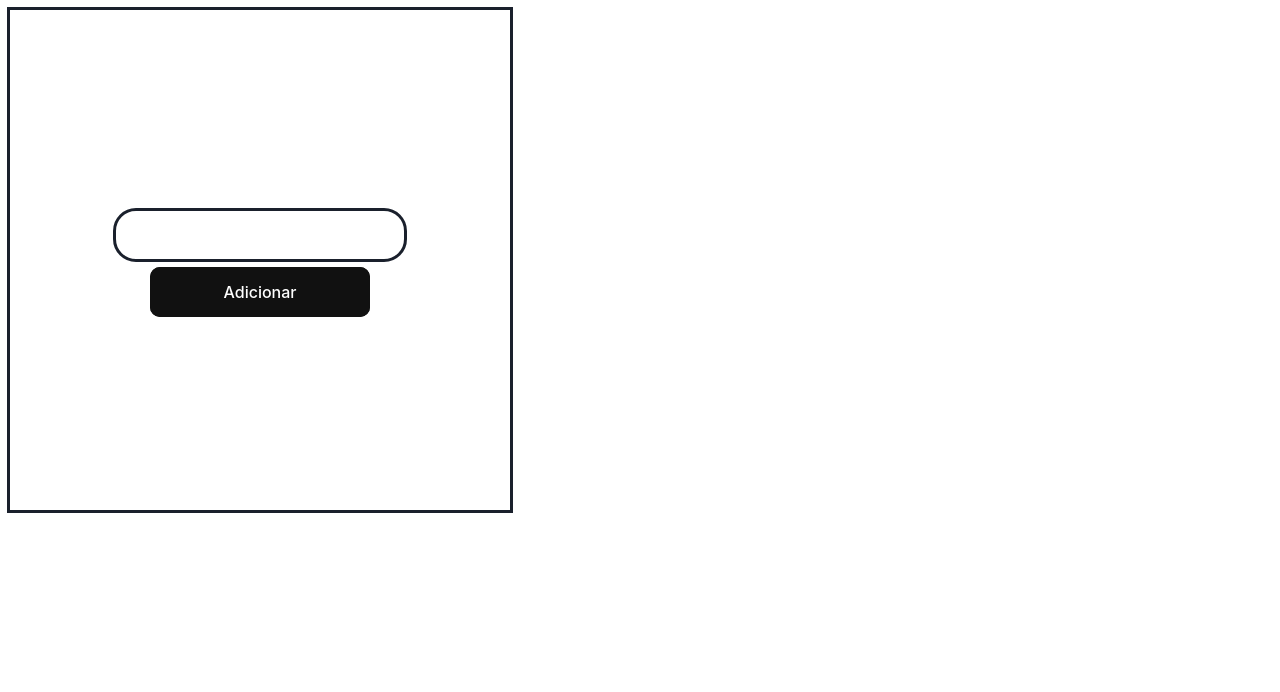
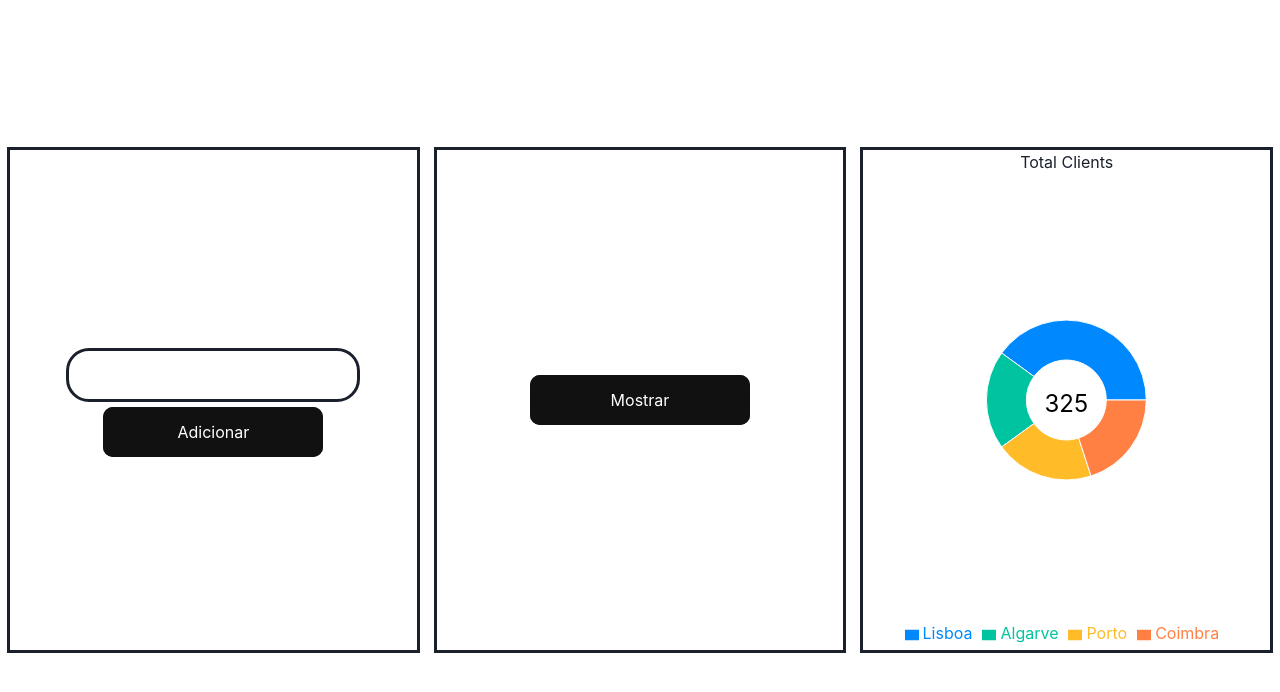
Before and after one commit to zmconsciencia/odin-app, a React (Vite) app: page / in a window 1280 px wide. Shown: the top 692 px of the page. Built offline with nearby package versions, Linux system fonts and the light colour scheme.

Commit message:
with recharts graph

```diff
--- a/package.json
+++ b/package.json
@@ -16,7 +16,8 @@
     "framer-motion": "^10.16.4",
     "react": "^18.2.0",
     "react-dom": "^18.2.0",
-    "react-router-dom": "^6.16.0"
+    "react-router-dom": "^6.16.0",
+    "recharts": "^2.8.0"
   },
   "devDependencies": {
     "@types/react": "^18.2.15",
--- a/src/App.css
+++ b/src/App.css
@@ -1,4 +1,34 @@
+.total {
+  display: flex;
+  flex-direction: row;
+  justify-content: center;
+  align-items: center;
+  height: 100vh;
+}
+
+.box-center {
+  width: 500px;
+  height: 500px;
+  margin: 10px;
+  display: flex;
+  flex-direction: column;
+  justify-content: center;
+  align-items: center;
+  outline-style: solid;
+}
+
 .box-left {
+  width: 500px;
+  height: 500px;
+  margin: 10px;
+  display: flex;
+  flex-direction: column;
+  justify-content: center;
+  align-items: center;
+  outline-style: solid;
+}
+
+.box-right {
   width: 500px;
   height: 500px;
   margin: 10px;
--- a/src/List.tsx
+++ b/src/List.tsx
@@ -1,4 +1,5 @@
 import React from "react";
+import { PieChart, Pie, Tooltip, ResponsiveContainer, Cell, Legend } from 'recharts';
 
 function ListItems(props: { value: string }) {
 	return (
@@ -17,10 +18,11 @@ function DisplayList(props: { items: string[] }) {
 	}
 
 export default function List() {
-	const items: string[] = JSON.parse(localStorage.getItem('items') || '[]');
-	const[state, setState] = React.useState(items);
+	const items = JSON.parse(localStorage.getItem('items') || '[]');
+	const[state, setState] = React.useState([] as string[]);
 	const[input, setInput] = React.useState('');
 	const[error, setError] = React.useState(false);
+	const[show, setShow] = React.useState(false);
 
 	const addItems = () => {
 		const newItems = [...state, input];
@@ -34,8 +36,28 @@ export default function List() {
 		localStorage.setItem('items', JSON.stringify(newItems));
 	}
 
+	const ShowHandler = () => {
+		if (show === false) {
+			setShow(true);
+		}
+		else {
+			setShow(false);
+		}
+	}
+
+	const data = [
+		{ name: 'Lisboa', value: 130 },
+		{ name: 'Algarve', value: 65 },
+		{ name: 'Porto', value: 65 },
+		{ name: 'Coimbra', value: 65}
+	];
+
+	const sumData : number = data.reduce((acc, item) => acc + item.value, 0);
+	const COLORS = ['#0088FE', '#00C49F', '#FFBB28', '#FF8042'];
+
 	return (
 		<>
+			<div className="total">
 				<div className="box-left">
 					{error && <p className="error">Invalid item</p>}
 					<input type="text" value={input} onChange={(e) => setInput(e.target.value)}
@@ -47,6 +69,24 @@ export default function List() {
 					<button className='glow-on-hover' onClick={addItems} type='button'>Adicionar</button>
 					<DisplayList items={state} />
 				</div>
+				<div className="box-center">
+					<button className='glow-on-hover' onClick={ShowHandler} type='button'>Mostrar</button>
+					{show === true ? <DisplayList items={items} /> : null}
+				</div>
+				<div className="box-right">
+					<p className="box-title">Total Clients</p>
+					<ResponsiveContainer width="100%" height="100%">
+						<PieChart width={400} height={400}>
+							<text textAnchor="middle" x="50%" y="50%" fontSize="1.5em">{sumData}</text>
+							<Pie dataKey="value" data={data} cx="50%" cy="50%" innerRadius={40} outerRadius={80} fill="#82ca9d">
+							{data.map((data, index) => (<Cell key={`cell-${index}`} fill={COLORS[index % COLORS.length]} />))}
+							</Pie>
+							<Tooltip />
+							<Legend />
+						</PieChart>
+					</ResponsiveContainer>
+				</div>
+			</div>
 		</>
 	)
 }
--- a/src/index.css
+++ b/src/index.css
@@ -1,4 +1,4 @@
-:root {
+/* :root {
   font-family: Inter, system-ui, Avenir, Helvetica, Arial, sans-serif;
   line-height: 1.5;
   font-weight: 400;
@@ -66,4 +66,4 @@ button:focus-visible {
   button {
     background-color: #f9f9f9;
   }
-}
+} */
```
Also changed, not shown: 1 other file (tests, documents, lock files or other folders). Lines whose indentation alone changed are shown as unchanged.
